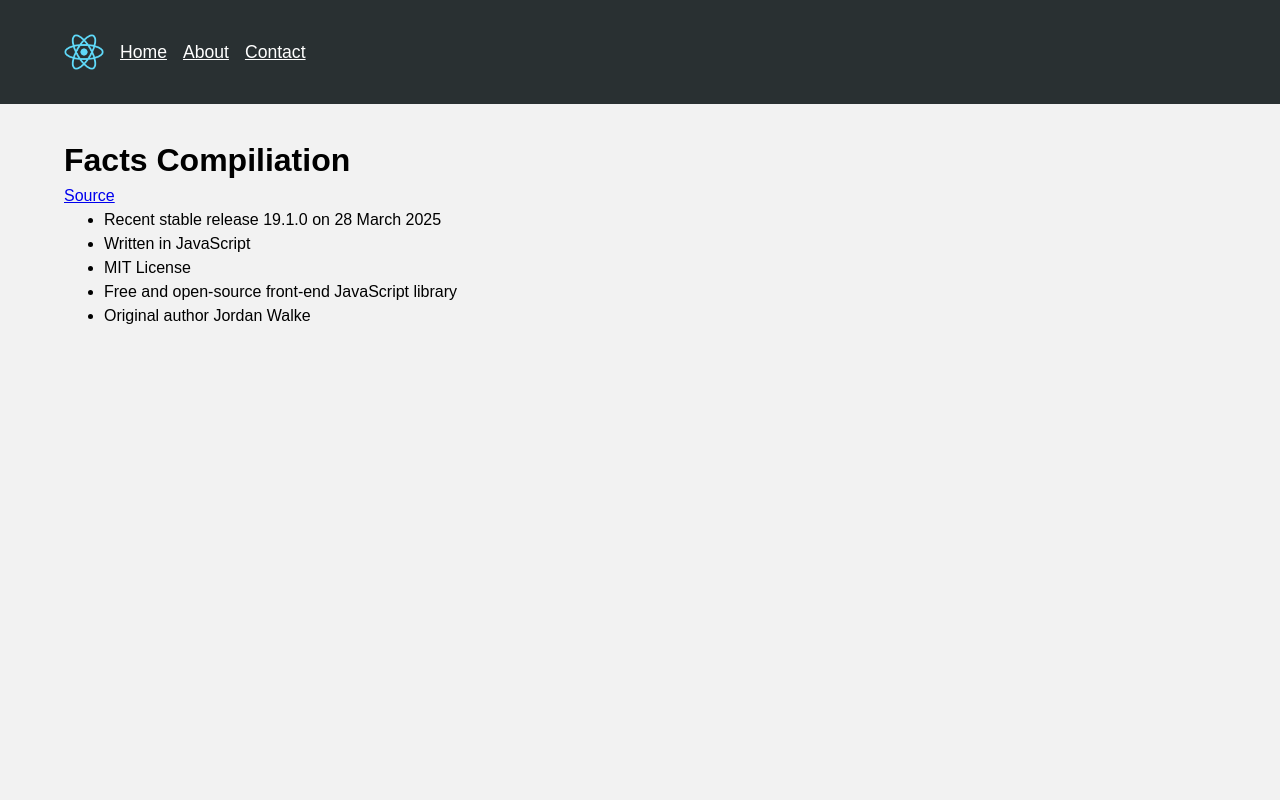
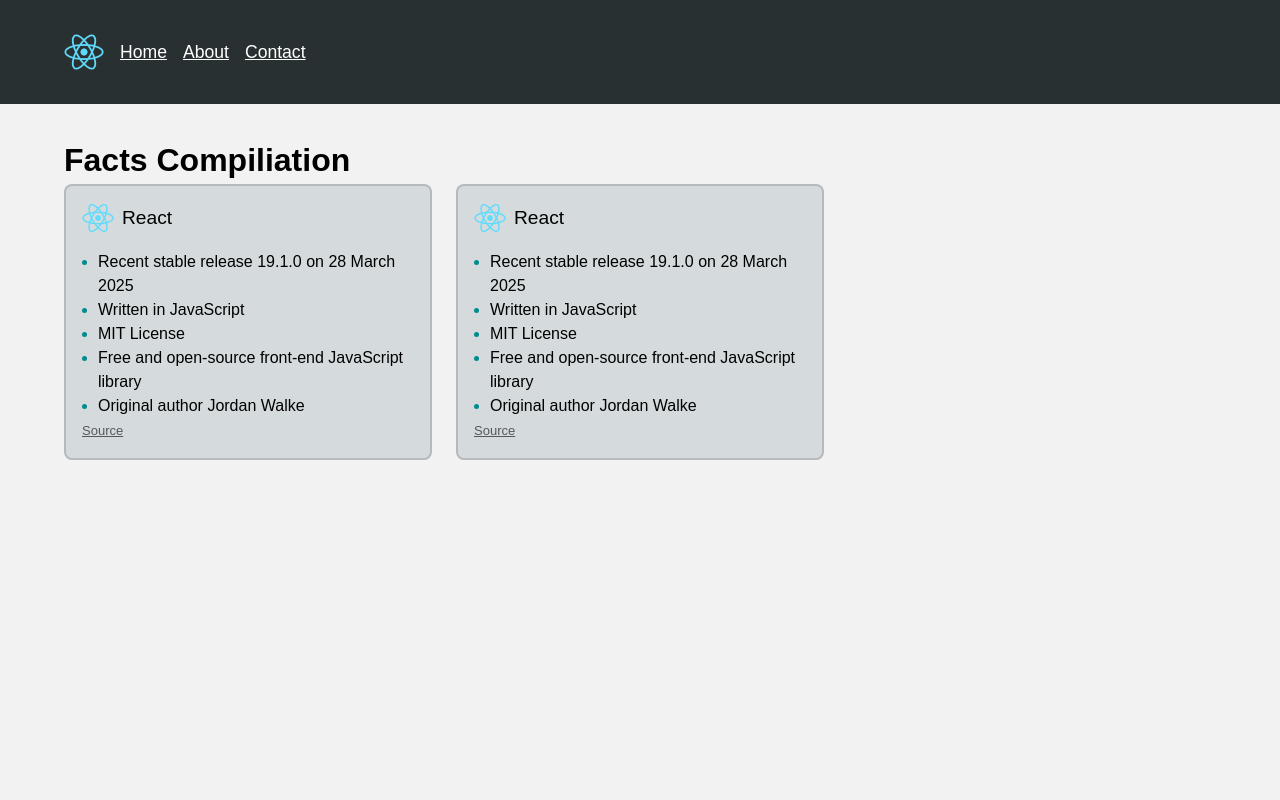
Before and after one commit to SamuelJZRobinson/React-Facts-Static-Page, a React (Vite) app in the folder my-app/: page / in a window 1280 px wide. Shown: the top 800 px of the page. Built offline with nearby package versions, Linux system fonts and the light colour scheme.

Commit message:
Basic Cards

```diff
--- a/my-app/src/App.jsx
+++ b/my-app/src/App.jsx
@@ -24,12 +24,27 @@
   );
 }
 
+function Main() {
+  return (
+    <main>
+      <h1>Facts Compiliation</h1>
+
+      <div class="card-container">
+        <Card />
+        <Card />
+      </div>
+    </main>
+  );
+}
+
 function Card() {
   return (
     <>
       <div class="card">
-        <h1>Facts Compiliation</h1>
-        <a href="https://en.wikipedia.org/wiki/React_(software)">Source</a>
+        <div class="label">
+          <img class="icon" src="./src/assets/react-logo.png"></img>
+          <p class="title">React</p>
+        </div>
         <ul>
           <li>Recent stable release 19.1.0 on 28 March 2025</li>
           <li>Written in JavaScript</li>
@@ -37,6 +52,9 @@
           <li>Free and open-source front-end JavaScript library</li>
           <li>Original author Jordan Walke</li>
         </ul>
+        <a class="source" href="https://en.wikipedia.org/wiki/React_(software)">
+          Source
+        </a>
       </div>
     </>
   );
@@ -54,9 +72,7 @@
   return (
     <>
       <Header />
-      <main>
-        <Card />
-      </main>
+      <Main />
       <Footer />
     </>
   );
--- a/my-app/src/index.css
+++ b/my-app/src/index.css
@@ -85,19 +85,6 @@
   background-color: hsl(195, 10%, 18%);
 }
 
-main {
-  height: 100vh;
-  padding: 2rem 4rem;
-  background-color: hsl(0, 0%, 95%);
-}
-
-footer {
-  color: white;
-  text-align: center;
-  padding: 2rem 4rem;
-  background-color: hsl(195, 10%, 18%);
-}
-
 ul.nav-list {
   display: flex;
   gap: 1rem;
@@ -116,3 +103,60 @@
 img.logo {
   width: 40px;
 }
+
+main {
+  height: 100vh;
+  padding: 2rem 4rem;
+  background-color: hsl(0, 0%, 95%);
+}
+
+main li::marker {
+  color: darkcyan;
+}
+
+.card-container {
+  display: grid;
+  grid-template-columns: repeat(3, 1fr);
+  grid-template-rows: repeat(3, 1fr);
+  row-gap: 1.5rem;
+  column-gap: 1.5rem;
+}
+
+.card {
+  width: 100%;
+  padding: 1rem;
+  border: 2px solid hsla(0, 0%, 0%, 15%);
+  background-color: hsl(195, 10%, 85%);
+  border-radius: 0.5rem;
+}
+
+.card ul {
+  padding-left: 1rem;
+}
+
+.card .label {
+  display: flex;
+  align-items: center;
+  gap: 0.5rem;
+  margin-bottom: 1rem;
+}
+
+.card .title {
+  font-size: 1.2rem;
+}
+
+.card .icon {
+  width: 2rem;
+}
+
+.card a.source {
+  font-size: small;
+  color: rgba(0, 0, 0, 60%);
+}
+
+footer {
+  color: white;
+  text-align: center;
+  padding: 2rem 4rem;
+  background-color: hsl(195, 10%, 18%);
+}
```
